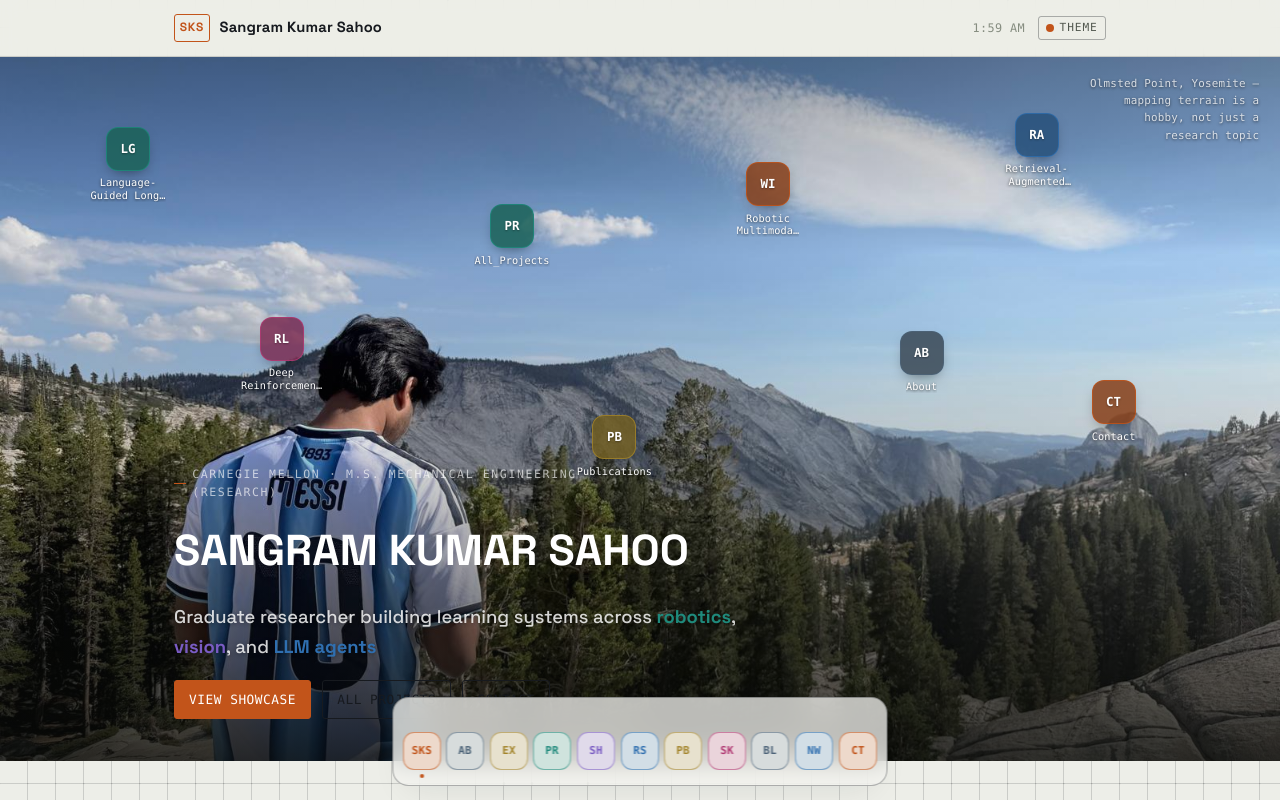
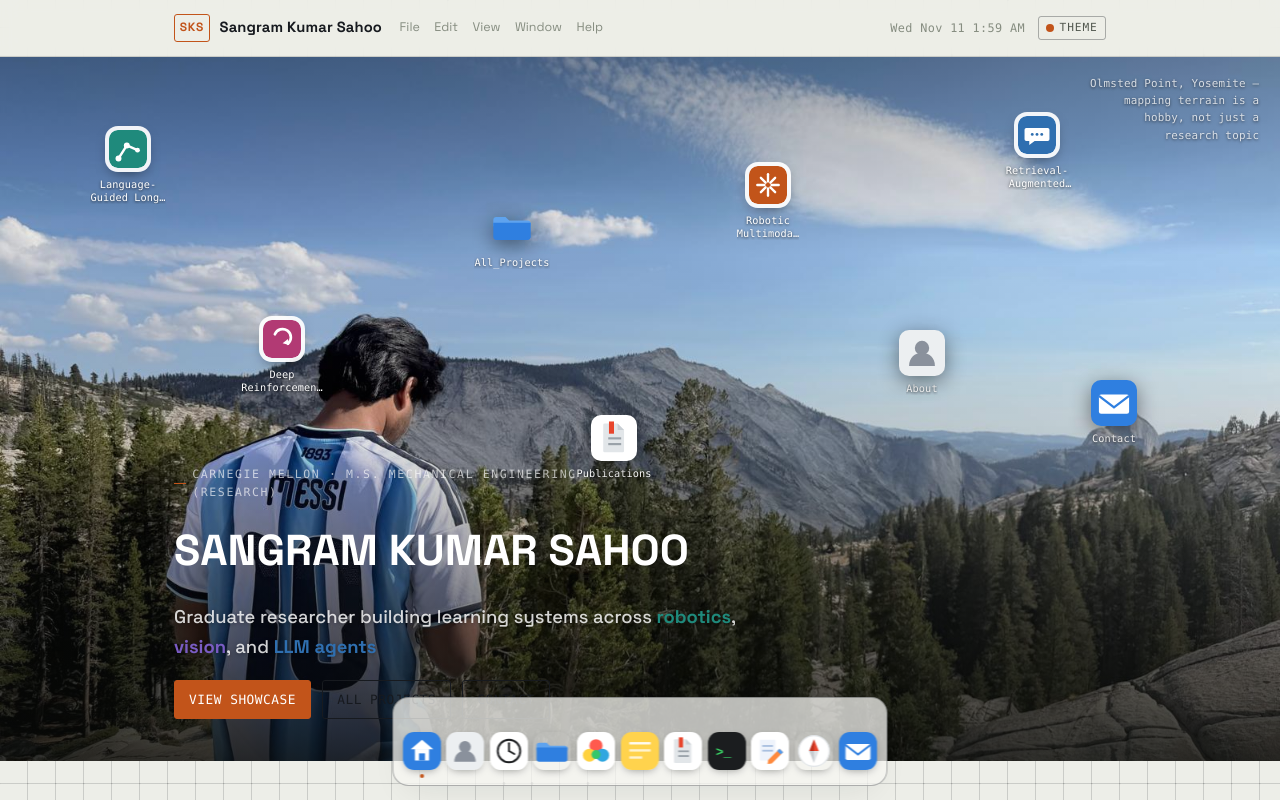
Before and after one commit to Sangramxd/Sangram.github.io, an Astro site: page / in a window 1280 px wide. Shown: the top 800 px of the page. Built offline with nearby package versions, Linux system fonts and the light colour scheme; Astro itself is replaced by a stand-in of ours.

Commit message:
fixing hm

```diff
--- a/src/components/Dock.astro
+++ b/src/components/Dock.astro
@@ -8,8 +8,8 @@ const isActive = (href: string) => (href === "/" ? path === "/" : path.startsWit
 <nav class="dock" aria-label="Primary">
   <div class="dock-inner" id="dock-inner">
     {navItems.map((item) => (
-      <a href={item.href} class:list={["dock-item", { "is-active": isActive(item.href) }]} style={`--c: ${item.color}`}>
-        <span class="dock-icon">{item.mono}</span>
+      <a href={item.href} class:list={["dock-item", { "is-active": isActive(item.href) }]}>
+        <span class="dock-icon" set:html={item.icon} />
         <span class="dock-label">{item.label}</span>
         <span class="dock-dot" aria-hidden="true"></span>
       </a>
@@ -54,20 +54,14 @@ const isActive = (href: string) => (href === "/" ? path === "/" : path.startsWit
   .dock-icon {
     width: 38px;
     height: 38px;
-    display: flex;
-    align-items: center;
-    justify-content: center;
+    display: block;
     border-radius: 11px;
-    background: color-mix(in srgb, var(--c) 18%, var(--paper-raised));
-    border: 1px solid color-mix(in srgb, var(--c) 55%, transparent);
-    color: var(--c);
-    font-family: var(--font-data);
-    font-size: 0.68rem;
-    font-weight: 700;
-    letter-spacing: 0.02em;
+    overflow: hidden;
+    box-shadow: 0 3px 8px -3px rgba(0, 0, 0, 0.4);
     transition: transform 0.12s ease-out;
     transform-origin: bottom center;
   }
+  .dock-icon :global(svg) { display: block; width: 100%; height: 100%; }
   .dock-label {
     position: absolute;
     top: 0;
@@ -98,7 +92,7 @@ const isActive = (href: string) => (href === "/" ? path === "/" : path.startsWit
     margin-top: 0.3rem;
     background: transparent;
   }
-  .dock-item.is-active .dock-dot { background: var(--c); }
+  .dock-item.is-active .dock-dot { background: var(--accent); }
 
   @media (max-width: 640px) {
     .dock-icon { width: 34px; height: 34px; }
--- a/src/components/Header.astro
+++ b/src/components/Header.astro
@@ -4,10 +4,15 @@ import { profile } from "../data/profile";
 
 <header class="site-header">
   <div class="wrap bar">
-    <a class="brand" href="/">
-      <span class="brand-mark" aria-hidden="true">SKS</span>
-      <span class="brand-name">{profile.name}</span>
-    </a>
+    <div class="bar-left">
+      <a class="brand" href="/">
+        <span class="brand-mark" aria-hidden="true">SKS</span>
+        <span class="brand-name">{profile.name}</span>
+      </a>
+      <span class="menu-words" aria-hidden="true">
+        <span>File</span><span>Edit</span><span>View</span><span>Window</span><span>Help</span>
+      </span>
+    </div>
     <div class="bar-right">
       <span id="clock" class="clock" aria-hidden="true"></span>
       <button id="theme-toggle" class="theme-toggle" type="button" aria-label="Toggle color theme">
@@ -65,6 +70,18 @@ import { profile } from "../data/profile";
   }
   .brand:hover .brand-name { color: var(--ink); }
 
+  .bar-left { display: flex; align-items: center; gap: 1.1rem; min-width: 0; }
+
+  .menu-words {
+    display: flex;
+    gap: 0.9rem;
+    font-family: var(--font-sans);
+    font-size: 0.78rem;
+    color: var(--ink-faint);
+    cursor: default;
+    user-select: none;
+  }
+
   .bar-right { display: flex; align-items: center; gap: 0.8rem; flex-shrink: 0; }
 
   .clock {
@@ -96,6 +113,10 @@ import { profile } from "../data/profile";
     width: 8px; height: 8px; border-radius: 50%;
     background: var(--accent);
   }
+
+  @media (max-width: 760px) {
+    .menu-words { display: none; }
+  }
 </style>
 
 <script is:inline>
@@ -116,13 +137,16 @@ import { profile } from "../data/profile";
 
     var clock = document.getElementById("clock");
     if (clock) {
+      var days = ["Sun", "Mon", "Tue", "Wed", "Thu", "Fri", "Sat"];
+      var months = ["Jan", "Feb", "Mar", "Apr", "May", "Jun", "Jul", "Aug", "Sep", "Oct", "Nov", "Dec"];
       function tick() {
         var d = new Date();
         var h = d.getHours();
         var ampm = h >= 12 ? "PM" : "AM";
         h = h % 12 || 12;
         var m = String(d.getMinutes()).padStart(2, "0");
-        clock.textContent = h + ":" + m + " " + ampm;
+        var date = days[d.getDay()] + " " + months[d.getMonth()] + " " + d.getDate();
+        clock.textContent = date + "  " + h + ":" + m + " " + ampm;
       }
       tick();
       setInterval(tick, 15000);
--- /dev/null
+++ b/src/data/icons.ts
@@ -0,0 +1,118 @@
+/* Small hand-drawn "mac app icon" style glyphs — flat, self-contained
+   64x64 artwork (background + glyph in one piece), inspired by the
+   generic macOS app-icon vocabulary (folder, mail, notes, terminal...)
+   rather than tracing Apple's actual assets. */
+
+export const iconHome = `<svg viewBox="0 0 64 64" xmlns="http://www.w3.org/2000/svg">
+  <rect width="64" height="64" rx="14" fill="#2f7fe0"/>
+  <polygon points="32,13 51,29 44,29 44,30 20,30 20,29 13,29" fill="#fff"/>
+  <rect x="20" y="29" width="24" height="19" fill="#fff"/>
+  <rect x="27" y="36" width="10" height="12" fill="#2f7fe0"/>
+</svg>`;
+
+export const iconAbout = `<svg viewBox="0 0 64 64" xmlns="http://www.w3.org/2000/svg">
+  <rect width="64" height="64" rx="14" fill="#eceff1"/>
+  <circle cx="32" cy="25" r="10" fill="#8a919c"/>
+  <path d="M14 50c0-11.5 8-18.5 18-18.5s18 7 18 18.5" fill="#8a919c"/>
+</svg>`;
+
+export const iconClock = `<svg viewBox="0 0 64 64" xmlns="http://www.w3.org/2000/svg">
+  <rect width="64" height="64" rx="14" fill="#fff"/>
+  <circle cx="32" cy="32" r="19" fill="none" stroke="#1c1e20" stroke-width="3.2"/>
+  <line x1="32" y1="32" x2="32" y2="19" stroke="#1c1e20" stroke-width="3.2" stroke-linecap="round"/>
+  <line x1="32" y1="32" x2="41" y2="37" stroke="#1c1e20" stroke-width="3.2" stroke-linecap="round"/>
+</svg>`;
+
+export const iconFolder = `<svg viewBox="0 0 64 64" xmlns="http://www.w3.org/2000/svg">
+  <path d="M6 22c0-2.2 1.8-4 4-4h13l5 5h26c2.2 0 4 1.8 4 4v4H6Z" fill="#5fa3ee"/>
+  <path d="M6 26h52v20c0 2.2-1.8 4-4 4H10c-2.2 0-4-1.8-4-4Z" fill="#2f7fe0"/>
+</svg>`;
+
+export const iconPhotos = `<svg viewBox="0 0 64 64" xmlns="http://www.w3.org/2000/svg">
+  <rect width="64" height="64" rx="14" fill="#fff"/>
+  <circle cx="32" cy="23" r="11" fill="#ff5a4e"/>
+  <circle cx="21" cy="39" r="11" fill="#ffd23f"/>
+  <circle cx="43" cy="39" r="11" fill="#2fa7e0"/>
+  <circle cx="32" cy="38" r="7.5" fill="#35c76b"/>
+</svg>`;
+
+export const iconNotes = `<svg viewBox="0 0 64 64" xmlns="http://www.w3.org/2000/svg">
+  <rect width="64" height="64" rx="14" fill="#ffd34d"/>
+  <rect x="14" y="17" width="36" height="4" fill="#fff" fill-opacity="0.92"/>
+  <rect x="14" y="29" width="36" height="4" fill="#fff" fill-opacity="0.72"/>
+  <rect x="14" y="41" width="22" height="4" fill="#fff" fill-opacity="0.72"/>
+</svg>`;
+
+export const iconDocument = `<svg viewBox="0 0 64 64" xmlns="http://www.w3.org/2000/svg">
+  <rect width="64" height="64" rx="14" fill="#fff"/>
+  <path d="M19 12h18l9 9v29a2 2 0 01-2 2H19a2 2 0 01-2-2V14a2 2 0 012-2Z" fill="#e2e6e9"/>
+  <path d="M37 12v9h9Z" fill="#c9cfd4"/>
+  <rect x="24" y="31" width="18" height="3" fill="#9aa2a9"/>
+  <rect x="24" y="39" width="18" height="3" fill="#9aa2a9"/>
+  <rect x="25" y="9" width="7" height="17" fill="#e8452c"/>
+</svg>`;
+
+export const iconTerminal = `<svg viewBox="0 0 64 64" xmlns="http://www.w3.org/2000/svg">
+  <rect width="64" height="64" rx="14" fill="#1b1d1f"/>
+  <text x="13" y="40" font-size="22" font-family="ui-monospace,SFMono-Regular,monospace" font-weight="700" fill="#3ddc6a">&gt;_</text>
+</svg>`;
+
+export const iconPencil = `<svg viewBox="0 0 64 64" xmlns="http://www.w3.org/2000/svg">
+  <rect width="64" height="64" rx="14" fill="#fff"/>
+  <rect x="15" y="13" width="26" height="35" rx="2" fill="#eef3fb"/>
+  <rect x="19" y="22" width="18" height="3" fill="#a9c0e0"/>
+  <rect x="19" y="30" width="18" height="3" fill="#a9c0e0"/>
+  <path d="M29 47l19-19 6 6-19 19-7 1Z" fill="#ff8a3d"/>
+  <path d="M48 28l6 6-4 4-6-6Z" fill="#4f9bf0"/>
+</svg>`;
+
+export const iconCompass = `<svg viewBox="0 0 64 64" xmlns="http://www.w3.org/2000/svg">
+  <circle cx="32" cy="32" r="26" fill="#fff" stroke="#e1e5e8" stroke-width="2"/>
+  <polygon points="32,12 40,32 32,32" fill="#e8452c"/>
+  <polygon points="32,12 24,32 32,32" fill="#c0301d"/>
+  <polygon points="32,52 40,32 32,32" fill="#dfe3e6"/>
+  <polygon points="32,52 24,32 32,32" fill="#c7ccd0"/>
+</svg>`;
+
+export const iconMail = `<svg viewBox="0 0 64 64" xmlns="http://www.w3.org/2000/svg">
+  <rect width="64" height="64" rx="14" fill="#2f7fe0"/>
+  <rect x="11" y="20" width="42" height="27" rx="3" fill="#fff"/>
+  <path d="M11 22l21 16 21-16" fill="none" stroke="#2f7fe0" stroke-width="3.2"/>
+</svg>`;
+
+export const iconRobotArm = `<svg viewBox="0 0 64 64" xmlns="http://www.w3.org/2000/svg">
+  <rect width="64" height="64" rx="14" fill="#1f8a7c"/>
+  <circle cx="16" cy="48" r="5" fill="#fff"/>
+  <line x1="16" y1="48" x2="30" y2="26" stroke="#fff" stroke-width="4" stroke-linecap="round"/>
+  <circle cx="30" cy="26" r="5" fill="#fff"/>
+  <line x1="30" y1="26" x2="48" y2="34" stroke="#fff" stroke-width="4" stroke-linecap="round"/>
+  <circle cx="48" cy="34" r="4" fill="#fff"/>
+</svg>`;
+
+export const iconSpark = `<svg viewBox="0 0 64 64" xmlns="http://www.w3.org/2000/svg">
+  <rect width="64" height="64" rx="14" fill="#c2541a"/>
+  <g stroke="#fff" stroke-width="4" stroke-linecap="round">
+    <line x1="32" y1="14" x2="32" y2="26"/>
+    <line x1="32" y1="38" x2="32" y2="50"/>
+    <line x1="14" y1="32" x2="26" y2="32"/>
+    <line x1="38" y1="32" x2="50" y2="32"/>
+    <line x1="20" y1="20" x2="28" y2="28"/>
+    <line x1="36" y1="36" x2="44" y2="44"/>
+    <line x1="44" y1="20" x2="36" y2="28"/>
+    <line x1="28" y1="36" x2="20" y2="44"/>
+  </g>
+</svg>`;
+
+export const iconChatNode = `<svg viewBox="0 0 64 64" xmlns="http://www.w3.org/2000/svg">
+  <rect width="64" height="64" rx="14" fill="#2f6fb0"/>
+  <path d="M14 20h36a3 3 0 013 3v16a3 3 0 01-3 3H28l-9 7v-7h-5a3 3 0 01-3-3V23a3 3 0 013-3Z" fill="#fff"/>
+  <circle cx="24" cy="31" r="2.4" fill="#2f6fb0"/>
+  <circle cx="32" cy="31" r="2.4" fill="#2f6fb0"/>
+  <circle cx="40" cy="31" r="2.4" fill="#2f6fb0"/>
+</svg>`;
+
+export const iconLoopArrow = `<svg viewBox="0 0 64 64" xmlns="http://www.w3.org/2000/svg">
+  <rect width="64" height="64" rx="14" fill="#b23a74"/>
+  <path d="M20 24a14 14 0 1122 16" fill="none" stroke="#fff" stroke-width="4.5" stroke-linecap="round"/>
+  <polygon points="42,32 44,42 33,39" fill="#fff"/>
+</svg>`;
--- a/src/data/nav.ts
+++ b/src/data/nav.ts
@@ -1,13 +1,27 @@
+import {
+  iconHome,
+  iconAbout,
+  iconClock,
+  iconFolder,
+  iconPhotos,
+  iconNotes,
+  iconDocument,
+  iconTerminal,
+  iconPencil,
+  iconCompass,
+  iconMail,
+} from "./icons";
+
 export const navItems = [
-  { href: "/", label: "Home", mono: "SKS", color: "var(--accent)" },
-  { href: "/about/", label: "About", mono: "AB", color: "var(--c-cloud)" },
-  { href: "/experience/", label: "Experience", mono: "EX", color: "var(--c-research)" },
-  { href: "/projects/", label: "Projects", mono: "PR", color: "var(--c-robotics)" },
-  { href: "/work-showcase/", label: "Showcase", mono: "SH", color: "var(--c-vision)" },
-  { href: "/research/", label: "Research", mono: "RS", color: "var(--c-llm)" },
-  { href: "/publications/", label: "Publications", mono: "PB", color: "var(--c-research)" },
-  { href: "/skills/", label: "Skills", mono: "SK", color: "var(--c-rl)" },
-  { href: "/blog/", label: "Blog", mono: "BL", color: "var(--c-cloud)" },
-  { href: "/news/", label: "News", mono: "NW", color: "var(--c-llm)" },
-  { href: "/contact/", label: "Contact", mono: "CT", color: "var(--accent)" },
+  { href: "/", label: "Home", icon: iconHome },
+  { href: "/about/", label: "About", icon: iconAbout },
+  { href: "/experience/", label: "Experience", icon: iconClock },
+  { href: "/projects/", label: "Projects", icon: iconFolder },
+  { href: "/work-showcase/", label: "Showcase", icon: iconPhotos },
+  { href: "/research/", label: "Research", icon: iconNotes },
+  { href: "/publications/", label: "Publications", icon: iconDocument },
+  { href: "/skills/", label: "Skills", icon: iconTerminal },
+  { href: "/blog/", label: "Blog", icon: iconPencil },
+  { href: "/news/", label: "News", icon: iconCompass },
+  { href: "/contact/", label: "Contact", icon: iconMail },
 ];
--- a/src/layouts/BaseLayout.astro
+++ b/src/layouts/BaseLayout.astro
@@ -8,8 +8,13 @@ import "../styles/global.css";
 interface Props {
   title: string;
   description?: string;
+  bodyClass?: string;
 }
-const { title, description = "Sangram Kumar Sahoo — robotics, computer vision, and LLM agent research at Carnegie Mellon." } = Astro.props;
+const {
+  title,
+  description = "Sangram Kumar Sahoo — robotics, computer vision, and LLM agent research at Carnegie Mellon.",
+  bodyClass = "",
+} = Astro.props;
 ---
 
 <!doctype html>
@@ -29,7 +34,7 @@ const { title, description = "Sangram Kumar Sahoo — robotics, computer vision,
       })();
     </script>
   </head>
-  <body>
+  <body class={bodyClass}>
     <AsciiField />
     <Header />
     <main>
--- a/src/pages/index.astro
+++ b/src/pages/index.astro
@@ -2,6 +2,7 @@
 import BaseLayout from "../layouts/BaseLayout.astro";
 import { profile } from "../data/profile";
 import { getCollection } from "astro:content";
+import { iconRobotArm, iconSpark, iconChatNode, iconLoopArrow, iconAbout, iconFolder, iconDocument, iconMail } from "../data/icons";
 
 const experience = (await getCollection("experience")).sort((a, b) => a.data.order - b.data.order);
 const current = experience.filter((e) => e.data.end === "Present");
@@ -12,37 +13,37 @@ const featured = projects.filter((p) => p.data.featured);
 const publications = (await getCollection("publications")).sort((a, b) => a.data.order - b.data.order);
 
 const projectIcons = [
-  { slug: "language-guided-manipulation", mono: "LG", color: "var(--c-robotics)", top: "9%", left: "10%" },
-  { slug: "weld-inspection", mono: "WI", color: "var(--c-manufacturing)", top: "14%", left: "60%" },
-  { slug: "rag-pharmacovigilance", mono: "RA", color: "var(--c-llm)", top: "7%", left: "81%" },
-  { slug: "deep-rl-suite", mono: "RL", color: "var(--c-rl)", top: "36%", left: "22%" },
+  { slug: "language-guided-manipulation", icon: iconRobotArm, top: "9%", left: "10%" },
+  { slug: "weld-inspection", icon: iconSpark, top: "14%", left: "60%" },
+  { slug: "rag-pharmacovigilance", icon: iconChatNode, top: "7%", left: "81%" },
+  { slug: "deep-rl-suite", icon: iconLoopArrow, top: "36%", left: "22%" },
 ]
   .map((icon) => {
     const project = featured.find((p) => p.id === icon.slug);
-    return project ? { ...icon, label: project.data.title, href: "/work-showcase/" } : null;
+    return project ? { ...icon, label: project.data.title, href: "/work-showcase/", kind: "file" as const } : null;
   })
   .filter(Boolean);
 
 const shortcutIcons = [
-  { label: "About", mono: "AB", color: "var(--c-cloud)", href: "/about/", top: "38%", left: "72%" },
-  { label: "All_Projects", mono: "PR", color: "var(--c-robotics)", href: "/projects/", top: "20%", left: "40%" },
-  { label: "Publications", mono: "PB", color: "var(--c-research)", href: "/publications/", top: "50%", left: "48%" },
-  { label: "Contact", mono: "CT", color: "var(--accent)", href: "/contact/", top: "45%", left: "87%" },
+  { label: "About", icon: iconAbout, href: "/about/", top: "38%", left: "72%", kind: "app" as const },
+  { label: "All_Projects", icon: iconFolder, href: "/projects/", top: "20%", left: "40%", kind: "app" as const },
+  { label: "Publications", icon: iconDocument, href: "/publications/", top: "50%", left: "48%", kind: "app" as const },
+  { label: "Contact", icon: iconMail, href: "/contact/", top: "45%", left: "87%", kind: "app" as const },
 ];
 
 const desktopIcons = [...projectIcons, ...shortcutIcons];
 ---
 
-<BaseLayout title="Home">
+<BaseLayout title="Home" bodyClass="home-boot">
 <section class="desktop-hero">
   <img class="desktop-bg" src="/images/hero-trail.jpg" alt="Looking out over Half Dome and the Yosemite high country" />
   <div class="desktop-scrim" aria-hidden="true"></div>
   <p class="desktop-caption">Olmsted Point, Yosemite — mapping terrain is a hobby, not just a research topic</p>
 
   <div class="desktop-icons">
-    {desktopIcons.map((icon) => (
-      <a class="dicon" href={icon!.href} style={`--c: ${icon!.color}; top: ${icon!.top}; left: ${icon!.left};`}>
-        <span class="dicon-glyph">{icon!.mono}</span>
+    {desktopIcons.map((icon, i) => (
+      <a class="dicon" href={icon!.href} style={`--i: ${i}; top: ${icon!.top}; left: ${icon!.left};`}>
+        <span class={`dicon-glyph dicon-glyph--${icon!.kind}`} set:html={icon!.icon} />
         <span class="dicon-label">{icon!.label}</span>
       </a>
     ))}
@@ -171,22 +172,16 @@ const desktopIcons = [...projectIcons, ...shortcutIcons];
     border-radius: 8px;
   }
   .dicon:hover, .dicon:focus-visible { background: rgba(255, 255, 255, 0.1); backdrop-filter: blur(2px); }
-  .dicon-glyph {
-    width: 44px;
-    height: 44px;
-    display: flex;
-    align-items: center;
-    justify-content: center;
-    border-radius: 12px;
-    background: color-mix(in srgb, var(--c) 55%, rgba(20, 22, 18, 0.65));
-    border: 1px solid color-mix(in srgb, var(--c) 80%, transparent);
-    color: #fff;
-    font-family: var(--font-data);
-    font-weight: 700;
-    font-size: 0.78rem;
-    text-shadow: 0 1px 2px rgba(0, 0, 0, 0.35);
-    box-shadow: 0 6px 14px -6px rgba(0, 0, 0, 0.5);
+  .dicon-glyph { width: 46px; height: 46px; display: block; }
+  .dicon-glyph :global(svg) { display: block; width: 100%; height: 100%; }
+  .dicon-glyph--file {
+    padding: 4px;
+    background: rgba(255, 255, 255, 0.92);
+    border-radius: 13px;
+    box-shadow: 0 6px 14px -6px rgba(0, 0, 0, 0.55);
   }
+  .dicon-glyph--file :global(svg) { border-radius: 9px; }
+  .dicon-glyph--app { filter: drop-shadow(0 5px 10px rgba(0, 0, 0, 0.45)); }
   .dicon-label {
     font-family: var(--font-data);
     font-size: 0.64rem;
--- a/src/styles/global.css
+++ b/src/styles/global.css
@@ -171,6 +171,18 @@ body > footer {
 }
 body > footer { padding-bottom: 4.5rem; }
 
+/* one-time "boot" entrance, homepage only — the mac-desktop chrome
+   settling into place, like logging into a session */
+@media (prefers-reduced-motion: no-preference) {
+  @keyframes bar-drop { from { opacity: 0; transform: translateY(-14px); } to { opacity: 1; transform: translateY(0); } }
+  @keyframes dock-rise { from { opacity: 0; transform: translate(-50%, 24px); } to { opacity: 1; transform: translate(-50%, 0); } }
+  @keyframes icon-pop { from { opacity: 0; transform: translate(-50%, 6px) scale(0.85); } to { opacity: 1; transform: translate(-50%, 0) scale(1); } }
+
+  body.home-boot .site-header { animation: bar-drop 0.5s cubic-bezier(.2,.8,.2,1) both; }
+  body.home-boot .dock { animation: dock-rise 0.55s cubic-bezier(.2,.8,.2,1) 0.15s both; }
+  body.home-boot .dicon { animation: icon-pop 0.45s cubic-bezier(.2,.8,.2,1) both; animation-delay: calc(0.35s + var(--i, 0) * 70ms); }
+}
+
 @media (prefers-reduced-motion: no-preference) {
   a, button, .panel { transition: color 0.15s ease, border-color 0.15s ease, background-color 0.15s ease, transform 0.15s ease; }
 }
```
